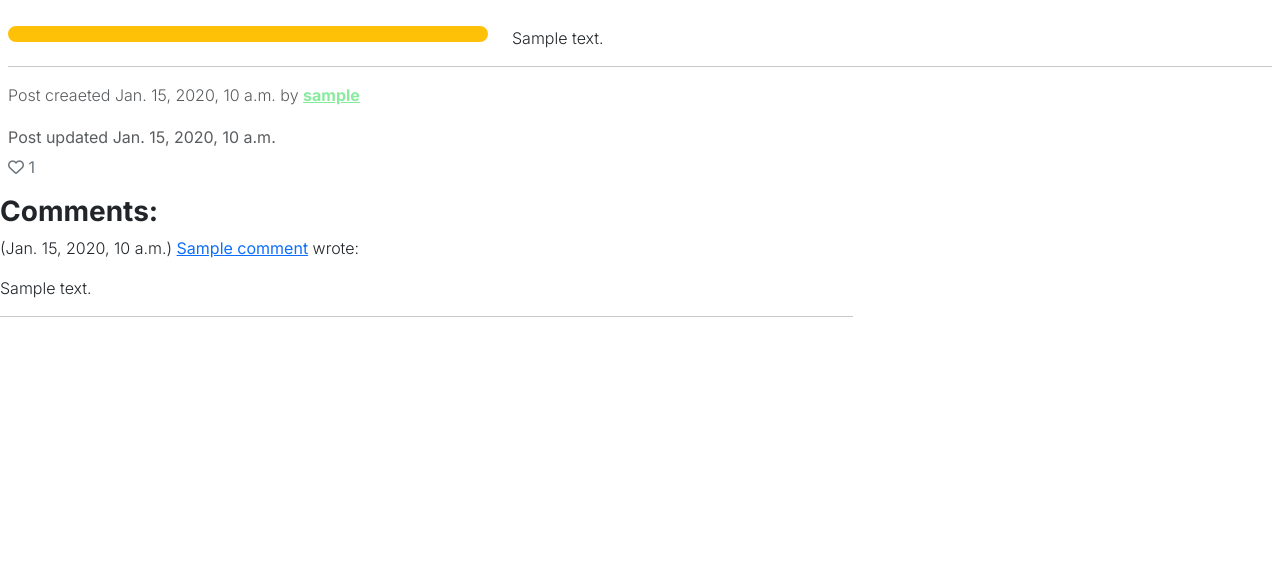
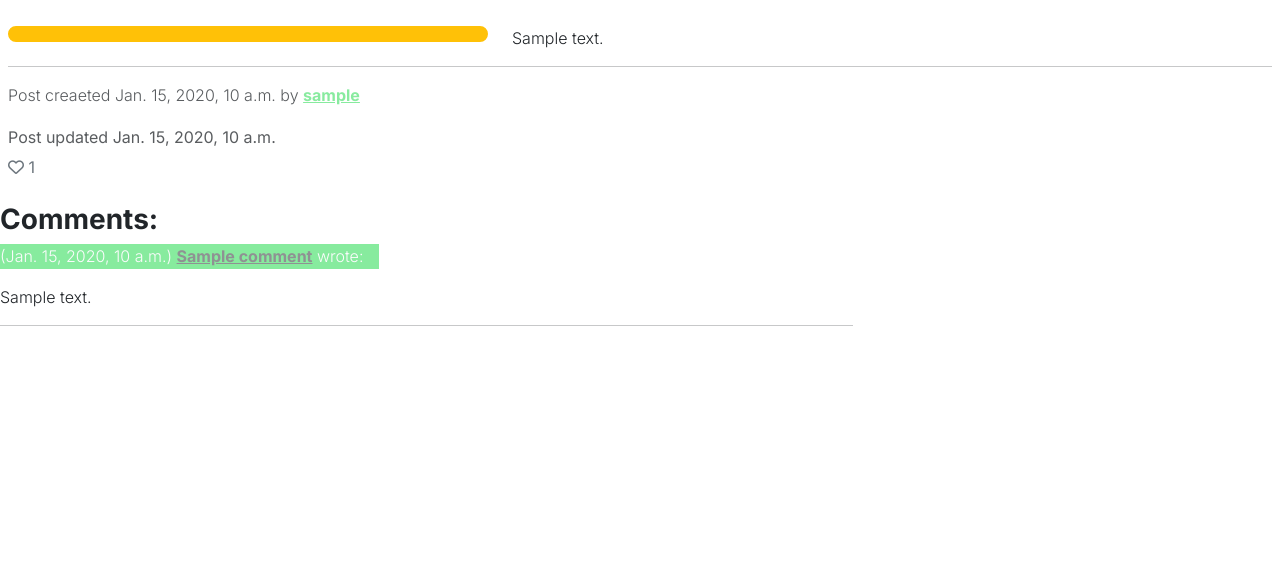
Before and after one commit to Belan-Mihail/cooking-blog, a Django app: a page that uses templates/base.html in a window 1280 px wide. Shown: the part 210-792 px from the top of the page. Run offline with Django 3.2, Linux system fonts and the light colour scheme; tables that the repository leaves empty hold one stand-in row (values such as "Sample post"); some libraries are stand-ins or nearby versions.

Commit message:
Add styles to the comments

```diff
--- a/static/css/style.css
+++ b/static/css/style.css
@@ -186,6 +186,44 @@ h1, h2, h3, h4, h5, h6 {
     border-radius: 2rem;
 }
 
+.comments-row {
+    margin: 1.5rem 0;
+    gap: 1rem;
+
+  }
+
+.post-comments-card {
+    margin: 1rem;
+}
+
+.comments-form {
+    margin-top: 1rem;
+}
+
+.comment-title {
+    width: max-content;
+    background-color: var(--success-color);
+    opacity: .5;
+    color: var(--light-color);
+    padding-inline-end: 1rem;
+
+}
+
+.comment-title a {
+    color: var(--dark-color);
+    font-family: 'Young Serif', serif;
+    font-weight: 400;
+
+}
+
+.comment-title a:hover {
+    color: var(--light-color);
+}
+
+.submit-comments {
+    margin-top: 1rem;
+}
+
 /* Footer */
 .social-links a {
     font-size: 2rem;
```
